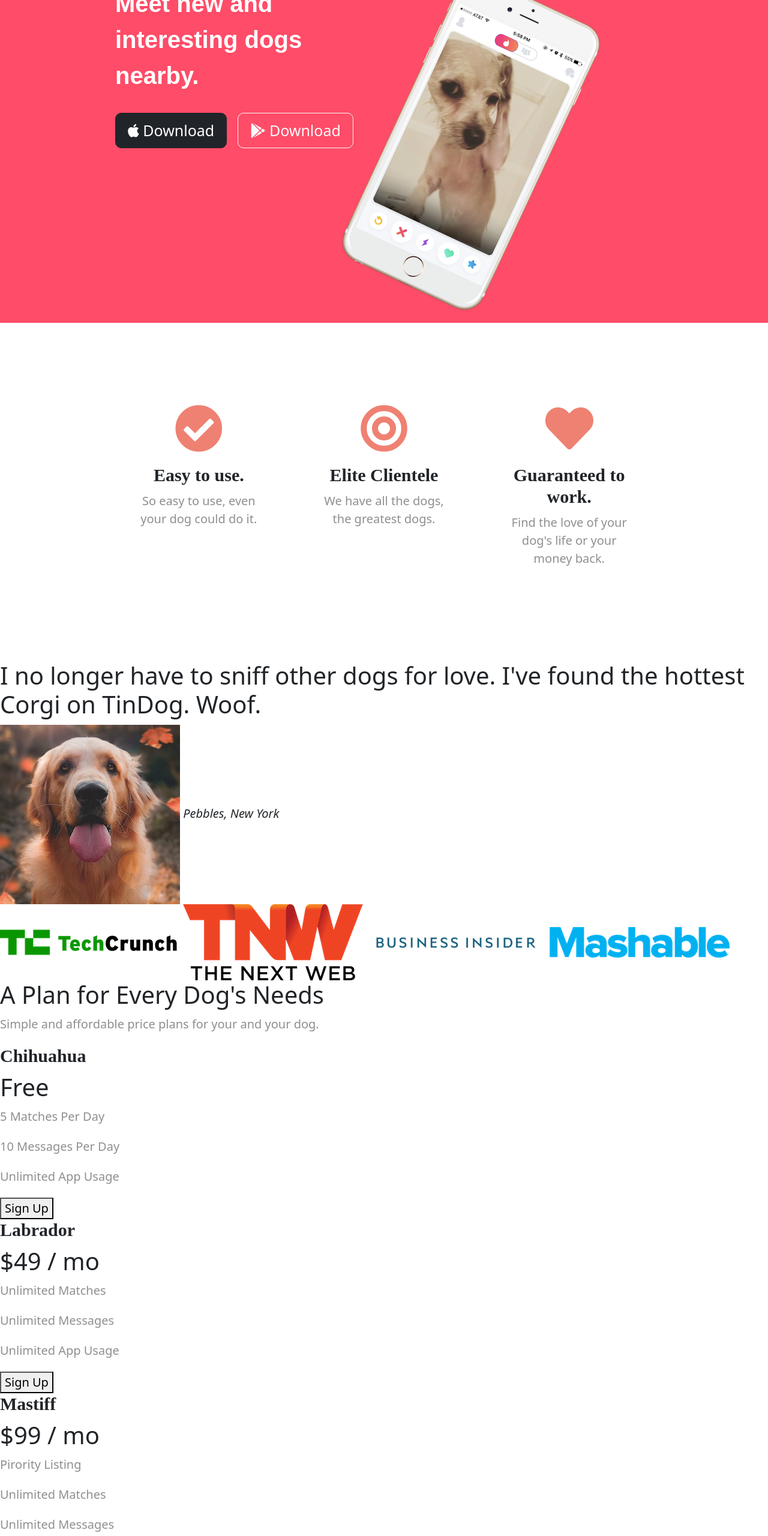
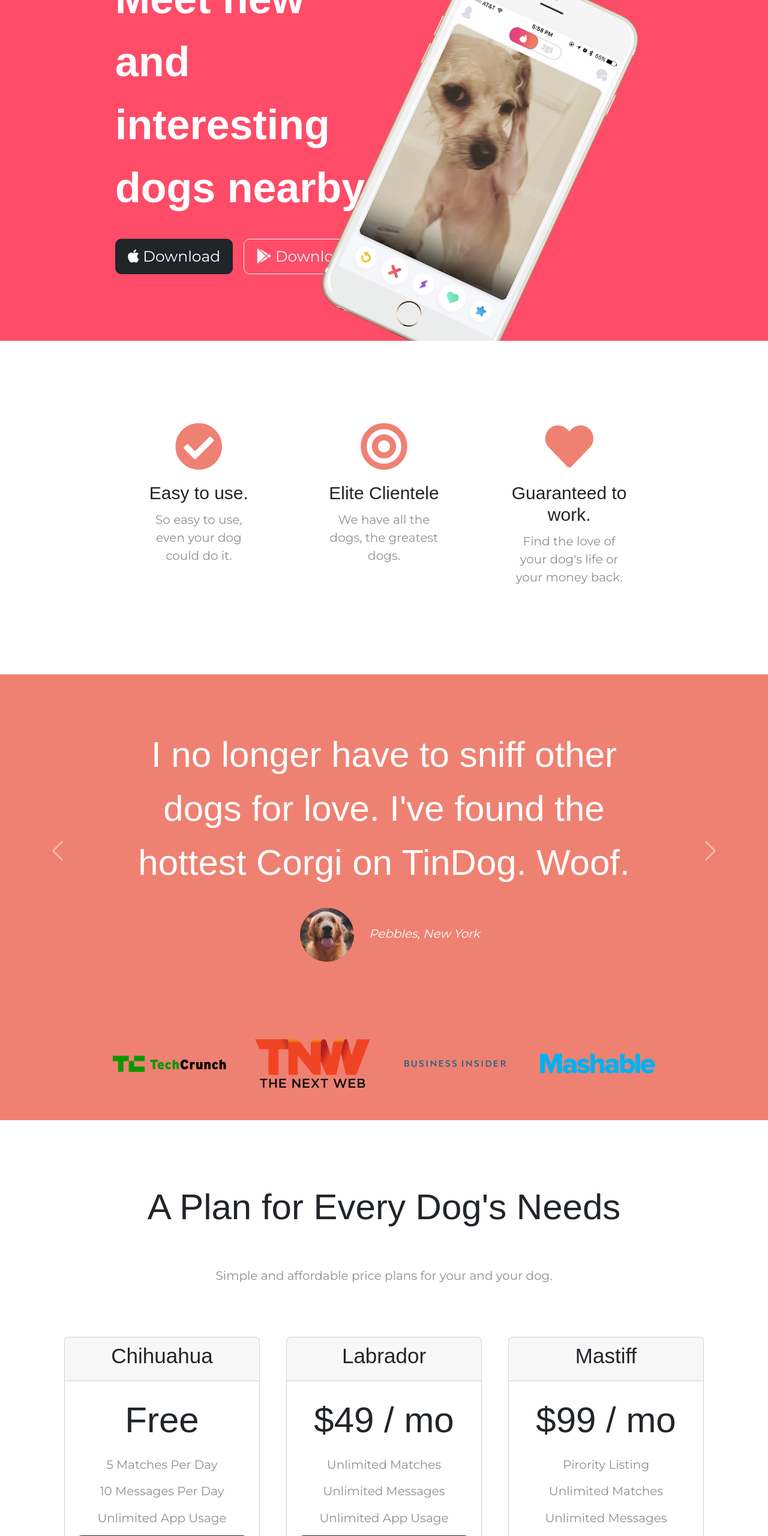
Before and after one commit to aayush105/tindog, a plain HTML site: page index.html in a window 1280 px wide. Shown: the part 240-2800 px from the top of the page at 60% size. Drawn offline with nearby package versions, Linux system fonts and the light colour scheme.

Commit message:
final Tindog

```diff
--- a/css/styles.css
+++ b/css/styles.css
@@ -1,25 +1,47 @@
 html{
     font-size: 20px;
 }
+body{
+     font-family: "Montserrat",sans-serif;
+     text-align: center;
+}
 
-#title{
+h1, h2, h3, h4, h5, h6{
+    font-family: "Montserrat-bold",sans-serif;
+}
+
+p{
+    color: #8f8f8f;
+    margin:5%;
+}
+
+/* HEADING  */
+.big-heading{
+    font-family: "Montserrat-Black",sans-serif;
+    font-size: 3.5rem;
+    line-height: 1.5;
+    font-weight: bolder;
+}
+.section-heading{
+    font-size: 3rem;
+    line-height: 1.5;
+}
+
+/* Container  */
+
+.container-fluid{
+    padding: 7% 15% ;
+}
+
+/* section  */
+
+.colored-section{
     background-color: #ff4c68;
     color: #fff;
 }
 
-.container-fluid{
-    padding: 3% 15%;
-}
-
-#phrase{
-    font-family: "Montserrat-Black",sans-serif;
-    size: 3rem;
-    line-height: 1.5;
-    font-weight: bolder;
-}
-
-body{
-    /* font-family: "Montserrat-Light",sans-serif; */
+.white-section{
+    background-color: #fff;
 }
 
 /* Navigation Bar */
@@ -30,7 +52,7 @@ body{
 
 .navbar-brand{
     font-family: "Ubuntu";
-    font-size: 2.5rem;
+    font-size: 1.5rem;
     font-weight: bold;
 
 }
@@ -49,37 +71,109 @@ body{
     margin: 5% 3% 5% 0;
 }
 
+
+/* Title Section  */
+
+#title .container-fluid{
+    text-align: left;
+    padding: 3% 15% 7%;
+}
+
 /* Title Image */
 
 .title-img{
-    width: 60%;
+    width: 25%;
     transform: rotate(25deg);
+    position:absolute;
+    right: 25%;
 }
 
 /* Feature section */
 #features{
     padding: 7% 15%;
+    position: relative;
+    /* z-index: 1;  */  /*see the flowchart for the reason not using the z index i.e both are positioned and one of them is below of another so the below element will be on top of first element */
 }
-
-h3{
-    font-family: "Montserrat-Bold";
+.feature-title{
     font-size: 1.5rem;
-    font-weight: bold;
 }
-
-p{
-    color: #8f8f8f;
-}
-
 .icon{
     color: #ef8172;
     margin-bottom: 1rem;
 }
-.icon :hover{
-    color:#ff4c68;
+.icon:hover{
+    color: #ff4c68;
 }
 
 .feature-box{
-    text-align: center;
     padding: 5%;
 }
+
+
+/* Testimonial section */
+
+#testimonials {
+    background-color: #ef8172;
+}
+.testimonial-text{
+    font-size: 3rem;
+    line-height: 1.5;
+}
+
+.testimonial-img{
+    width :10%;
+    border-radius: 100%;
+    margin: 20px;
+}
+
+#press{
+    background-color: #ef8172;
+    padding-bottom: 3%;
+}
+
+.press-logo{
+    width: 15%;
+    margin:20px 20px 15px;
+}
+
+/* Pricing */
+
+#pricing{
+    padding: 100px;
+}
+
+.price-text{
+    font-size: 3rem;
+    line-height: 1.5;
+}
+.price-btn {
+    width: 100%;
+}
+
+.pricing-col {
+    padding:3% 2% ;
+}
+
+
+/* Cta Section  */
+
+
+
+
+/* Footer  */
+
+.social-icon{
+    margin:20px 10px;
+}
+
+@media (max-width: 1028px){
+    #title{
+        text-align: center;
+    }
+    .title-img{
+        width: 60%;
+        position: static;
+        transform: rotate(0);
+    }
+
+}
--- a/index.html
+++ b/index.html
@@ -26,7 +26,7 @@
 
 <body>
 
-  <section id="title">
+  <section class="colored-section" id="title">
 
     <div class="container-fluid">
       <!-- Nav Bar -->
@@ -38,24 +38,23 @@
         <div class="collapse navbar-collapse" id="navbarSupportedContent">
           <ul class="navbar-nav ms-auto">
             <li class="nav-item">
-                    <a class="nav-link" href="">Contact</a>
+                    <a class="nav-link" href="#footer">Contact</a>
                   </li>
                   <li class="nav-item">
-                    <a class="nav-link" href="">Pricing</a>
+                    <a class="nav-link" href="#pricing">Pricing</a>
                   </li>
                   <li class="nav-item">
-                    <a class="nav-link" href="">Download</a>
+                    <a class="nav-link" href="#cta">Download</a>
                   </li>
                 </ul>
               </div>
             </nav>
 
 
-
    <!-- Title -->
     <div class="row">
       <div class="col-lg-6 col-sm-12">
-                <h2 id="phrase">Meet new and interesting dogs nearby.</h2>
+        <h1 class="big-heading">Meet new and interesting dogs nearby.</h1>
           <button type="button" class="btn btn-lg btn-dark download-button"><i class="fab fa-apple"></i> Download</button>
           <button type="button" class="btn btn-lg btn-outline-light download-button"><i class="fab fa-google-play"></i> Download</button>
       </div>
@@ -71,109 +70,150 @@
 
 <!-- Features -->
 
-  <section id="features">
+<section class="white-section" id="features">
     <div class="row">
       <div class="feature-box col-lg-4">
         <i class="icon fas fa-check-circle fa-4x"></i>
-        <h3>Easy to use.</h3>
+        <h3 class="feature-title">Easy to use.</h3>
         <p>So easy to use, even your dog could do it.</p>
       </div>
 
       <div class="feature-box col-lg-4">
         <i class="icon fas fa-bullseye fa-4x"></i>
-        <h3>Elite Clientele</h3>
+        <h3 class="feature-title">Elite Clientele</h3>
         <p>We have all the dogs, the greatest dogs.</p>
       </div>
 
       <div class="feature-box col-lg-4 ">
         <i class="icon fas fa-heart fa-4x"></i>
-        <h3>Guaranteed to work.</h3>
+        <h3 class="feature-title">Guaranteed to work.</h3>
         <p>Find the love of your dog's life or your money back.</p>
       </div>
     </div>
-
-
 </section>
 
 
   <!-- Testimonials -->
 
-  <section id="testimonials">
+  <section class="colored-section" id="testimonials">
 
-    <h2>I no longer have to sniff other dogs for love. I've found the hottest Corgi on TinDog. Woof.</h2>
-    <img src="images/dog-img.jpg" alt="dog-profile">
+    <div id="testimonial-carousel" class="carousel slide" data-bs-touch="false">
+      <div class="carousel-inner">
+        <div class="carousel-item active container-fluid" >
+          <h2 class="testimonial-text">I no longer have to sniff other dogs for love. I've found the hottest Corgi on TinDog. Woof.</h2>
+          <img class="testimonial-img" src="images/dog-img.jpg" alt="dog-profile">
           <em>Pebbles, New York</em>
-
-    <!-- <h2 class="testimonial-text">My dog used to be so lonely, but with TinDog's help, they've found the love of their life. I think.</h2>
-      <img class="testimonial-image" src="images/lady-img.jpg" alt="lady-profile">
-      <em>Beverly, Illinois</em> -->
+        </div>
+        <div class="carousel-item container-fluid">
+          <h2 class="testimonial-text">My dog used to be so lonely, but with TinDog's help, they've found the love of their life. I think.</h2>
+          <img class="testimonial-img" src="images/lady-img.jpg" alt="lady-profile">
+          <em>Beverly, Illinois</em>
+        </div>
+      </div>
+      <button class="carousel-control-prev" type="button" href="#testimonial-carousel" data-slide="prev">
+        <span class="carousel-control-prev-icon" aria-hidden="true"></span>
+        <span class="visually-hidden">Previous</span>
+      </button>
+      <button class="carousel-control-next" type="button" href="#testimonial-carousel" data-slide="next">
+        <span class="carousel-control-next-icon" aria-hidden="true"></span>
+        <span class="visually-hidden">Next</span>
+      </button>
+    </div>
 
   </section>
 
 
   <!-- Press -->
 
-  <section id="press">
-    <img src="images/techcrunch.png" alt="tc-logo">
-    <img src="images/tnw.png" alt="tnw-logo">
-    <img src="images/bizinsider.png" alt="biz-insider-logo">
-    <img src="images/mashable.png" alt="mashable-logo">
+  <section class="colored-section" id="press">
+    <img class="press-logo" src="images/techcrunch.png" alt="tc-logo">
+    <img class="press-logo" src="images/tnw.png" alt="tnw-logo">
+    <img class="press-logo" src="images/bizinsider.png" alt="biz-insider-logo">
+    <img class="press-logo" src="images/mashable.png" alt="mashable-logo">
 
   </section>
 
 
   <!-- Pricing -->
 
-  <section id="pricing">
+  <section class="white-section" id="pricing">
 
-    <h2>A Plan for Every Dog's Needs</h2>
+    <h2 class="section-heading">A Plan for Every Dog's Needs</h2>
     <p>Simple and affordable price plans for your and your dog.</p>
 
 
+    <div class="row">
+      <div class="pricing-col col-lg-4 col-md-6">
+        <div class="card">
+          <div class="card-header">
             <h3>Chihuahua</h3>
-    <h2>Free</h2>
+        </div>
+        <div class="card-body" >
+
+            <h2 class="price-text">Free</h2>
             <p>5 Matches Per Day</p>
             <p>10 Messages Per Day</p>
             <p>Unlimited App Usage</p>
-    <button type="button">Sign Up</button>
+            <button class="btn price-btn btn-outline-dark" type="button">Sign Up</button>
+          </div>
+        </div>
+      </div>
 
-
+      <div class="pricing-col col-lg-4 col-md-6">
+        <div class="card">
+          <div class="card-header">
             <h3>Labrador</h3>
-    <h2>$49 / mo</h2>
+          </div>
+          <div class="card-body">
+            <h2 class="price-text">$49 / mo</h2>
             <p>Unlimited Matches</p>
             <p>Unlimited Messages</p>
             <p>Unlimited App Usage</p>
-    <button type="button">Sign Up</button>
+            <button class="btn price-btn  btn-dark" type="button">Sign Up</button>
+          </div>
+        </div>
+      </div>
 
-
+      <div class="pricing-col col-lg-4 col-md-12">
+        <div class="card">
+          <div class="card-header">
             <h3>Mastiff</h3>
-    <h2>$99 / mo</h2>
+          </div>
+          <div class="card-body">
+            <h2 class="price-text">$99 / mo</h2>
             <p>Pirority Listing</p>
             <p>Unlimited Matches</p>
             <p>Unlimited Messages</p>
             <p>Unlimited App Usage</p>
-    <button type="button">Sign Up</button>
+            <button class="btn price-btn  btn-dark" type="button">Sign Up</button>
+          </div>
+        </div>
+      </div>
 
+    </div>
   </section>
 
 
   <!-- Call to Action -->
 
-  <section id="cta">
-
-    <h3>Find the True Love of Your Dog's Life Today.</h3>
-    <button type="button">Download</button>
-    <button type="button">Download</button>
-
+  <section class="colored-section" id="cta">
+  <div class="container-fluid">
+    <h3 class="big-heading">Find the True Love of Your Dog's Life Today.</h3>
+    <button class="btn download-button btn-lg btn-dark" type="button"><i class="fab fa-apple"></i> Download</button>
+    <button class="btn download-button btn-lg btn-light" type="button"><i class="fab fa-google-play"></i> Download</button>
+  </div>
   </section>
 
 
   <!-- Footer -->
-
-  <footer id="footer">
-
+  <div class="container-fluid">
+  <footer class="white-section" id="footer">
+    <a href="https://github.com/aayush105" ><i class="fab social-icon fa-github"></i></a>
+    <a href="https://www.facebook.com/aayush.shrestha.1460693"><i class="fab social-icon fa-facebook"></i></a>
+    <a href="https://www.instagram.com/aayush__shrestha/"><i class="fab social-icon fa-instagram"></i></a>
+    <a href="https://www.linkedin.com/in/aayush-shrestha-81366b261/"><i class="fab social-icon fa-linkedin"></i></a>
     <p>© Copyright TinDog</p>
-
+  </div>
   </footer>
 
 <!-- Bootstrap Script -->
```
Lines whose indentation alone changed are shown as unchanged.
